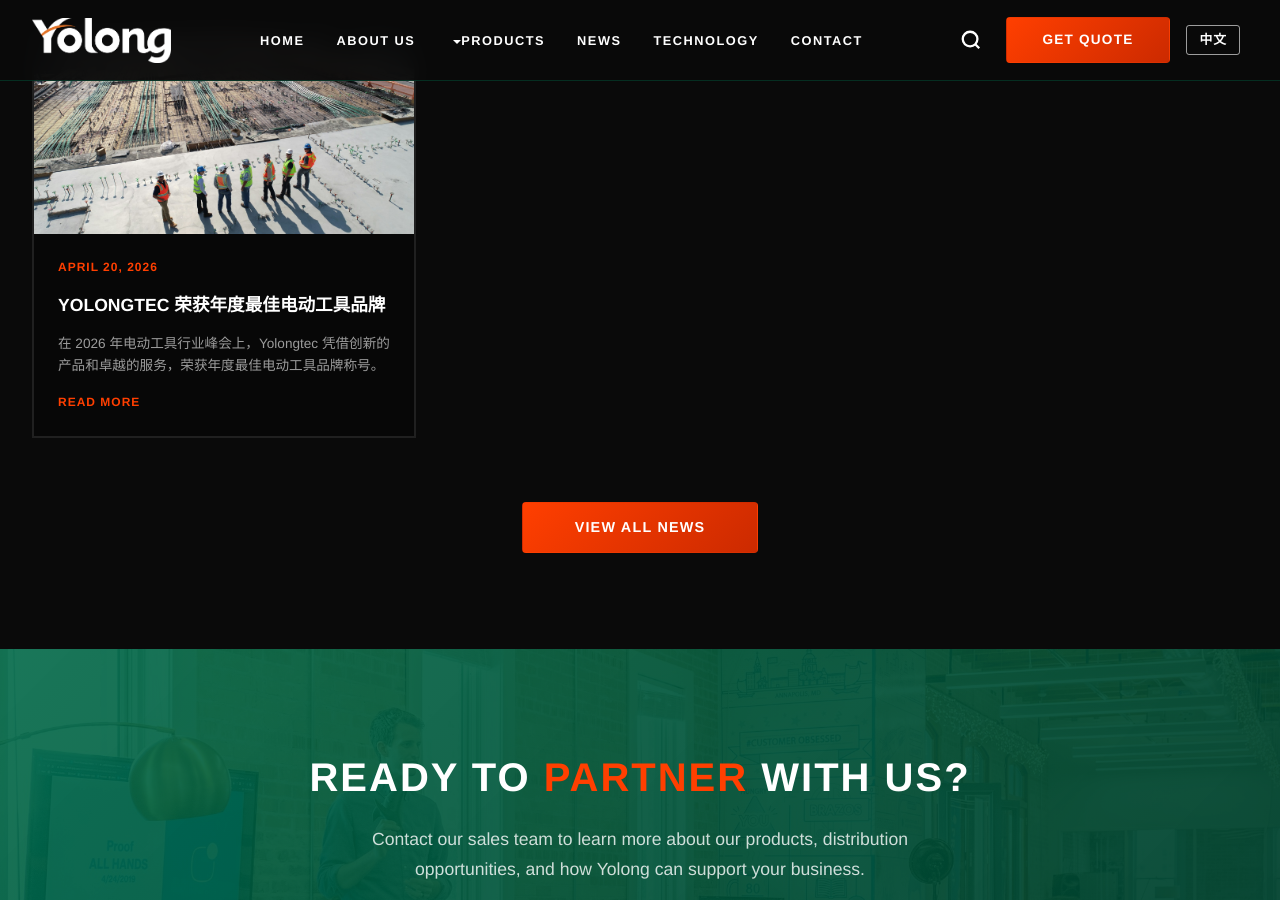
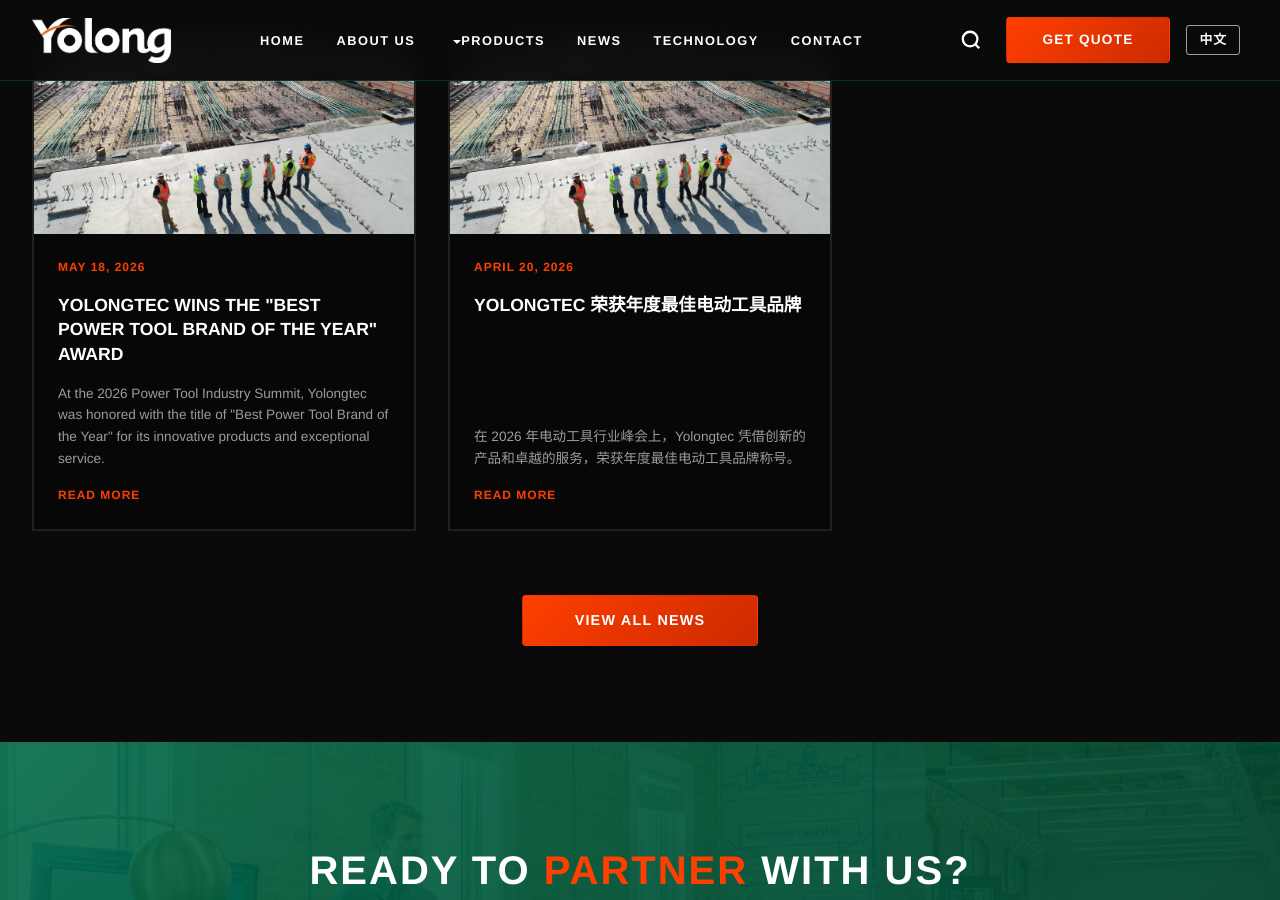
Before and after one commit to Heyxier/yolongtec-website, a Jekyll site: the page built from index.html, in a window 1280 px wide and 900 px high, scrolled down 3102 px. Built offline with Jekyll 4.4.1, drawn with Linux system fonts in a browser that asks for light colours; some web fonts are replaced.

Commit message:
新增英文文章 + 修改中文文章语言标记
- 新增: yolongtec-wins-the-best-power-tool-brand-of-the-year-award.md (lang: en)
- 修改: 2026-award.md 添加 lang: zh，内容转为富文本格式

```diff
--- a/_articles/2026-award.md
+++ b/_articles/2026-award.md
@@ -11,20 +11,34 @@
   - 行业荣誉
 status: true
 ---
+<h1>Yolongtec 荣获年度最佳电动工具品牌
 
-# Yolongtec 荣获年度最佳电动工具品牌
+</h1>
 
-在 2026 电动工具行业峰会上，Yolongtec 凭借创新产品和卓越服务荣获年度最佳电动工具品牌称号。
+<p>在 2026 电动工具行业峰会上，Yolongtec 凭借创新产品和卓越服务荣获年度最佳电动工具品牌称号。
 
-## 获奖理由
+</p>
 
-1. **技术创新**：2025 年推出的无刷电机系列引领行业技术升级
-2. **产品品质**：，坚持德国工艺标准
-3. **用户口碑**：90%+ 用户满意度
-4. **服务体系**：全球 200+ 服务网点
+<h2>获奖理由
 
-## 展望未来
+</h2>
 
-Yolongtec 将继续深耕专业电动工具领域，为全球用户提供更优质的产品和服务。
+<ol>
+  <li><strong>技术创新</strong>：2025 年推出的无刷电机系列引领行业技术升级</li>
+  <li><strong>产品品质</strong>：，坚持德国工艺标准</li>
+  <li><strong>用户口碑</strong>：90%+ 用户满意度</li>
+  <li><strong>服务体系</strong>：全球 200+ 服务网点</li>
 
-<p><img src="/images/cordless-drills.jpg" alt="" style="max-width:100%;border-radius:6px;"></p>
+</ol>
+
+<h2>展望未来
+
+</h2>
+
+<p>Yolongtec 将继续深耕专业电动工具领域，为全球用户提供更优质的产品和服务。
+
+</p>
+
+<p><img src="/images/cordless-drills.jpg" alt="" style="max-width:100%;border-radius:6px;">
+
+</p>
--- /dev/null
+++ b/_articles/yolongtec-wins-the-best-power-tool-brand-of-the-year-award.md
@@ -0,0 +1,58 @@
+---
+title: Yolongtec Wins the "Best Power Tool Brand of the Year" Award
+category: news
+placement: news
+lang: en
+publishedAt: '2026-05-18'
+excerpt: >-
+  At the 2026 Power Tool Industry Summit, Yolongtec was honored with the title
+  of "Best Power Tool Brand of the Year" for its innovative products and
+  exceptional service.
+coverImage: /images/construction-site.jpg
+tags:
+  - Brand News
+  - Industry Honors
+status: true
+---
+<h1>
+
+<p><img src="/images/construction-site.jpg" alt="" style="max-width:100%;border-radius:6px;">
+
+</p><br>
+
+</h1>
+
+<h1>Yolongtec Wins the "Best Power Tool Brand of the Year"
+
+</h1>
+
+<div>At the 2026 Power Tool Industry Summit, Yolongtec was honored with the title of "Best Power Tool Brand of the Year" for its innovative products and exceptional service.
+
+</div>
+
+<h1>Award
+Reasons for Winning the Award:
+
+</h1>
+
+<div><ol><li>Technological Innovation: The brushless motor series launched in 2025 has led the industry's technological upgrades.
+
+</li><li><span style="color: var(--text-primary); font-family: var(--font);">Product Quality: Adherence to German engineering standards.</span></li><li><span style="color: var(--text-primary); font-family: var(--font);">User Reputation: Over 90% user satisfaction rate.</span></li><li><span style="color: var(--text-primary); font-family: var(--font);">Service System: A global network of over 200 service locations.</span></li>
+
+</ol>
+
+</div>
+
+<div><span style="color: var(--text-primary); font-size: 22px; font-weight: 700; font-family: var(--font);">Looking Ahead:</span>
+
+</div>
+
+<div>Yolongtec will continue to deepen its expertise in the professional power tool sector, striving to provide higher quality products and services to users worldwide.
+
+</div>
+
+<div><p><img src="/images/impact-drivers.jpg" alt="" style="max-width:100%;border-radius:6px;">
+
+</p><br>
+
+</div>
```
Also changed, not shown: other parts of _articles/2026-award.md (+1 -1 lines).
